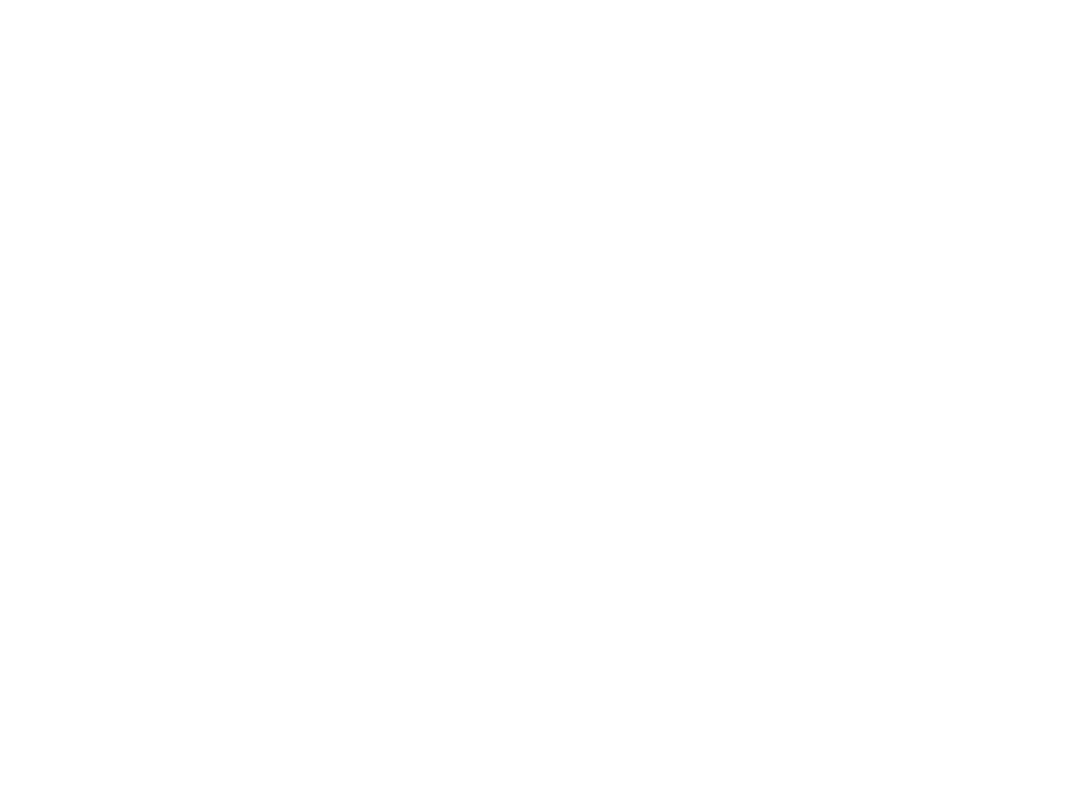
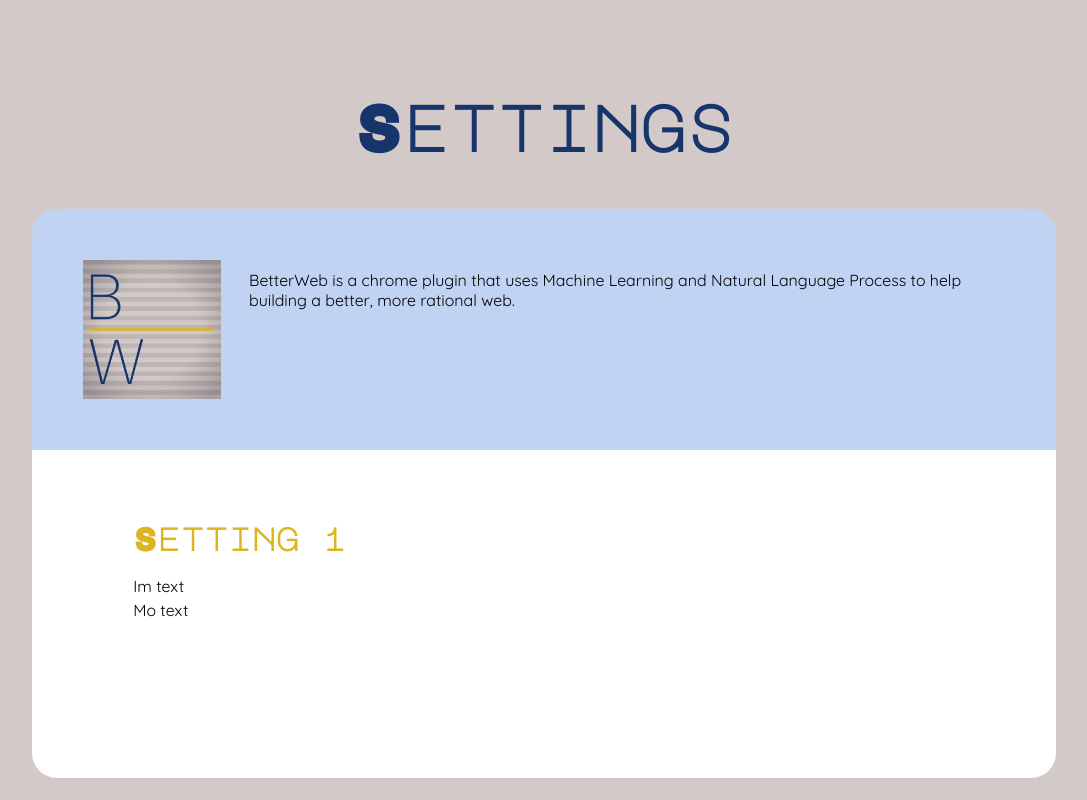
Before and after one commit to betterweb-team/BetterWeb, a browser extension: page src/options_custom/index.html in a window 1280 px wide. Shown: the whole page, without its empty margins (96-1183 px from the left). Drawn offline with Linux system fonts and the light colour scheme.

Commit message:
Styled options page

```diff
--- a/src/options_custom/index.html
+++ b/src/options_custom/index.html
@@ -7,7 +7,7 @@
 <html>
     <head>
         <meta charset="utf-8">
-        <title>Options</title>
+        <title>Settings</title>
 
         <!-- Stylesheets -->
         <link id="favicon" rel="icon" href="icon.png">
@@ -17,6 +17,17 @@
         <script src="js/index.js"></script>
     </head>
     <body>
-
+        <h1 class="title">Settings</h1>
+        <div class="info">
+                <img src="icon.png">
+                <p>BetterWeb is a chrome plugin that uses Machine Learning and Natural Language Process to help building a better, more rational web.</p>
+            </div>
+        <div class="settings_container">
+            <div class="setting">
+                <h1>Setting 1</h1>
+                <p>Im text</p>
+                <p>Mo text</p>
+            </div>
+        </div>
     </body>
 </html>
--- a/src/options_custom/scss/colorscheme.scss
+++ b/src/options_custom/scss/colorscheme.scss
@@ -1,8 +1,8 @@
 /* Coolors Exported Palette - coolors.co/000000-16366b-d3c9c9-ddb520-ffffff */
 
 /* RGB */
-$color1: rgba(0, 0, 0, 1);
-$color2: rgba(22, 54, 107, 1);
-$color3: rgba(211, 201, 201, 1);
-$color4: rgba(221, 181, 32, 1);
-$color5: rgba(255, 255, 255, 1);
+$text: rgba(0, 0, 0, 1);
+$heading1: rgba(22, 54, 107, 1);
+$bg1: rgba(211, 201, 201, 1);
+$heading2: rgba(221, 181, 32, 1);
+$bg2: rgba(255, 255, 255, 1);
--- a/src/options_custom/scss/page.scss
+++ b/src/options_custom/scss/page.scss
@@ -1 +1,90 @@
-@import 'colorscheme'
+/* To transpile to css, run
+sass scss/page.scss css/page.css --no-source-map --watch
+*/
+
+@import 'colorscheme';
+
+@font-face {
+    font-family: modern;
+    src: url('../fonts/majormonodisplay.ttf')
+}
+
+@font-face {
+    font-family: quicksand;
+    src: url('../fonts/quicksand.ttf')
+}
+
+html {
+    text-align: center;
+    background-color: $bg1;
+    overflow: auto;
+}
+
+body {
+    margin: 0 10%;
+    padding-top: 4%;
+}
+
+.title {
+    color: $heading1;
+    font-size: 4em;
+    margin-bottom: 5%;
+}
+
+h1 {
+    font-family: modern;
+}
+
+p {
+    font: 1em quicksand;
+}
+
+@media screen and (max-width: 1000px) {
+    .title {
+        font-size: 3em;
+    }
+}
+
+@media screen and (min-width: 2000px) {
+    body {
+        margin: 0 200px
+    }
+}
+
+
+.info {
+    padding: 5%;
+    background-color: lighten($heading1,60);
+    border-radius: 25px 25px 0 0;
+    text-align: left;
+    display: flex;
+
+    img {
+        width: 15%;
+        height: 15%;
+    }
+
+    p {
+        margin: 1% 0 0 3%;
+        padding: 0;
+    }
+}
+
+.settings_container {
+    background-color: $bg2;
+    border-radius: 0 0 25px 25px;
+    text-align: left;
+    padding: 5% 5% 15% 5%;
+
+    .setting {
+        margin-left: 50px;
+
+        h1 {
+            color: $heading2;
+        }
+
+        p {
+            margin: 4px 0;
+        }
+    }
+}
```
Also changed, not shown: src/options_custom/css/page.css, src/options_custom/fonts/majormonodisplay.ttf (added), src/options_custom/fonts/quicksand.ttf (added).
